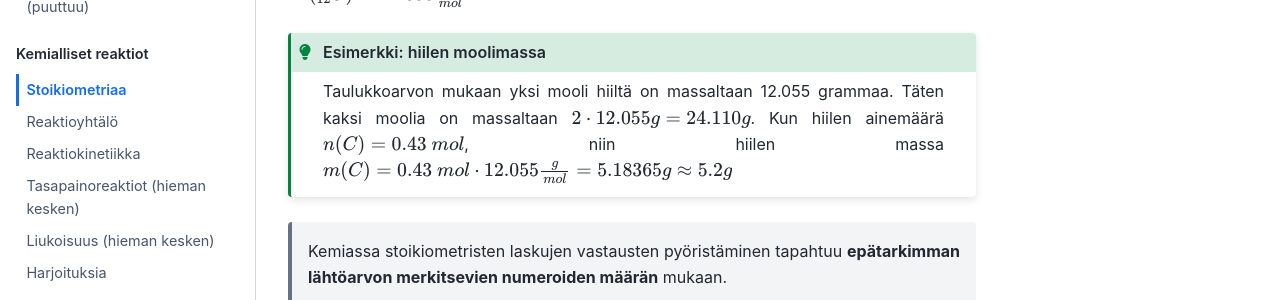
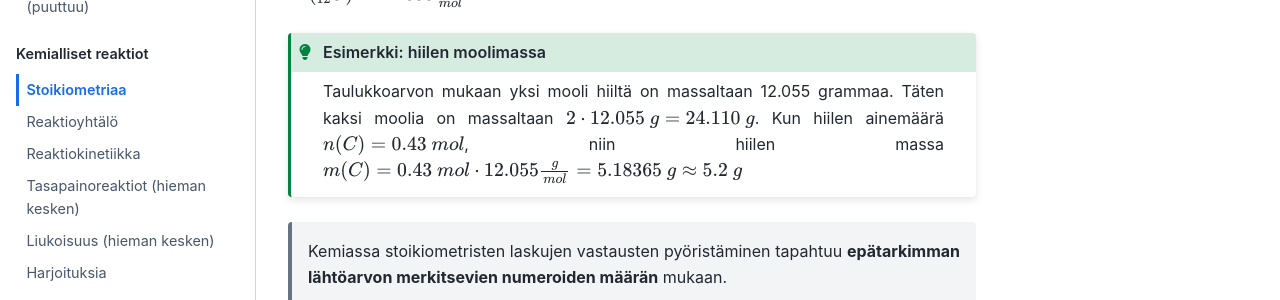
Before and after one commit to luma-lapinamk/miika-kemia, a Jupyter Book: the page built from notebooks/stoikiometriaa.md, in a window 1280 px wide and 900 px high, scrolled down 723 px. Shown: the part 151-451 px from the top of the window. Built offline with Jupyter Book 1.0.4 settings and Sphinx 7.4.7 and the Sphinx Book theme 1.1.4, drawn with Linux system fonts in a browser that asks for light colours.

```diff
--- a/notebooks/stoikiometriaa.md
+++ b/notebooks/stoikiometriaa.md
@@ -20,7 +20,7 @@ Ainemäärä voidaan muuttaa massaksi (m), kun alkuaineen tai yhdisteen atomimas
 
 :::{admonition} Esimerkki: hiilen moolimassa
 :class: tip
-Taulukkoarvon mukaan yksi mooli hiiltä on massaltaan 12.055 grammaa. Täten kaksi moolia on massaltaan $2 \cdot 12.055 g = 24.110 g$. Kun hiilen ainemäärä $n(C)=0.43 \ mol$, niin hiilen massa $m(C)=0.43 \ mol \cdot 12.055 \frac{g}{mol} = 5.18365 g \approx 5.2 g$
+Taulukkoarvon mukaan yksi mooli hiiltä on massaltaan 12.055 grammaa. Täten kaksi moolia on massaltaan $2 \cdot 12.055 \ g = 24.110 \ g$. Kun hiilen ainemäärä $n(C)=0.43 \ mol$, niin hiilen massa $m(C)=0.43 \ mol \cdot 12.055 \frac{g}{mol} = 5.18365 \ g \approx 5.2 \ g$
 :::
 
 > Kemiassa stoikiometristen laskujen vastausten pyöristäminen tapahtuu **epätarkimman lähtöarvon merkitsevien numeroiden määrän** mukaan.
```
